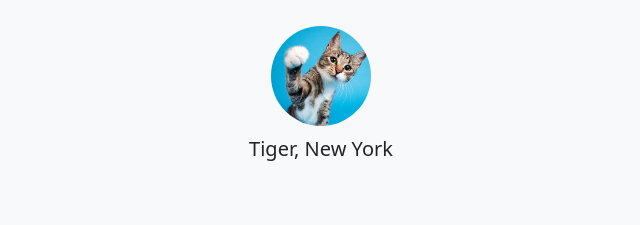
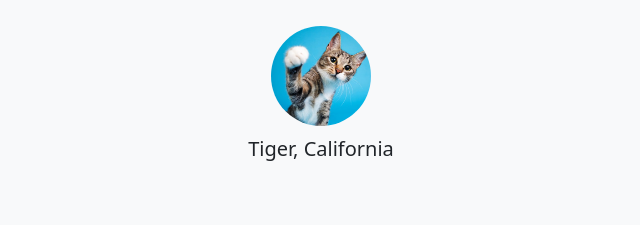
Before and after one commit to Jevon97/TinCat-Project, a plain HTML site: page index.html in a window 1280 px wide. Shown: the part 1160-1385 px from the top of the page, 319-959 px from the left. Drawn offline with nearby package versions, Linux system fonts and the light colour scheme.

Commit message:
index.html

```diff
--- a/index.html
+++ b/index.html
@@ -109,7 +109,7 @@
         <div class="container pt-5">
           <h2 class="text-body-emphasis mb-5">"I no longer have to sniff other cats for love. I've found the hottest Bengal on TinCat. Meow."</h2>
           <img src="./images/cat-img.jpg" height="100px" width="100px" class="mb-2 rounded-circle"/>
-          <p class="col-lg-8 mx-auto lead">Tiger, New York</p>
+          <p class="col-lg-8 mx-auto lead">Tiger, California</p>
           <div class="row pt-5">
             <div class="col-xl-3 col-12"><img src="./images/bizinsider.png" height="30" alt="bizinsider logo"/></div>
             <div class="col-xl-3 col-12"><img src="./images/mashable.png" height="30" alt="mashable logo"/></div>
```
